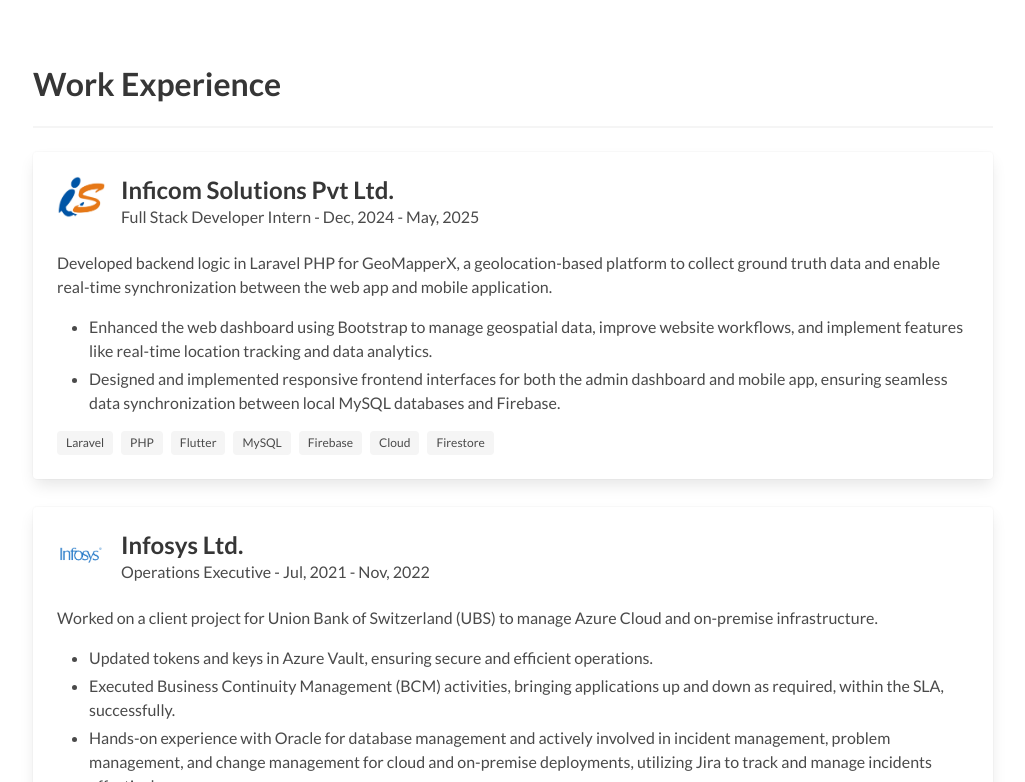
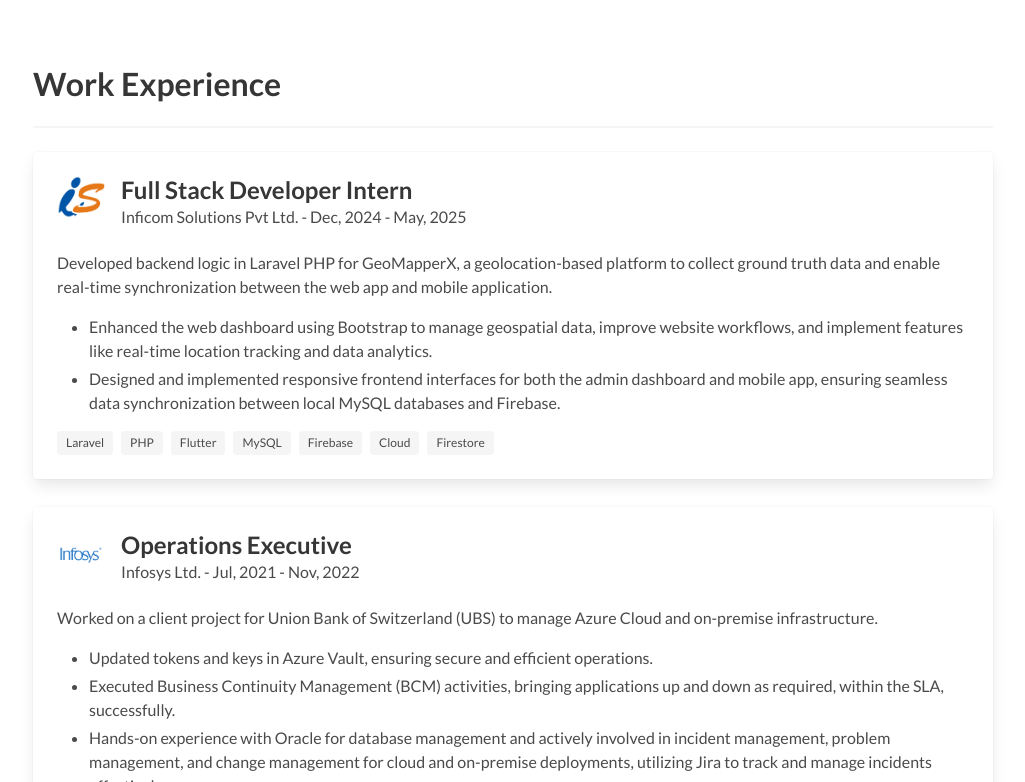
Before and after one commit to rachelanchan/rachelanchan.github.io, a plain HTML site: page index.html in a window 1280 px wide. Shown: the part 638-1420 px from the top of the page, without its empty margins (127-1152 px from the left). Drawn offline with Linux system fonts and the light colour scheme.

Commit message:
Updates to homepage

```diff
--- a/index.html
+++ b/index.html
@@ -91,8 +91,8 @@
               </figure>
             </div>
             <div class="media-content">
-              <p class="title is-4">Inficom Solutions Pvt Ltd.</p>
-              <p class="subtitle is-6"> Full Stack Developer Intern - <time datetime="2024-12">Dec, 2024</time> - <time
+              <p class="title is-4">Full Stack Developer Intern</p>
+              <p class="subtitle is-6">Inficom Solutions Pvt Ltd. - <time datetime="2024-12">Dec, 2024</time> - <time
                   datetime="2025-5">May, 2025</time> </p>
             </div>
           </div>
@@ -130,8 +130,8 @@
               </figure>
             </div>
             <div class="media-content">
-              <p class="title is-4">Infosys Ltd.</p>
-              <p class="subtitle is-6">Operations Executive - <time datetime="2021-7">Jul, 2021</time> - <time
+              <p class="title is-4">Operations Executive </p>
+              <p class="subtitle is-6">Infosys Ltd. - <time datetime="2021-7">Jul, 2021</time> - <time
                   datetime="2022-11">Nov, 2022</time></p>
             </div>
           </div>
```
Also changed, not shown: favicon.png, 1 other file.
